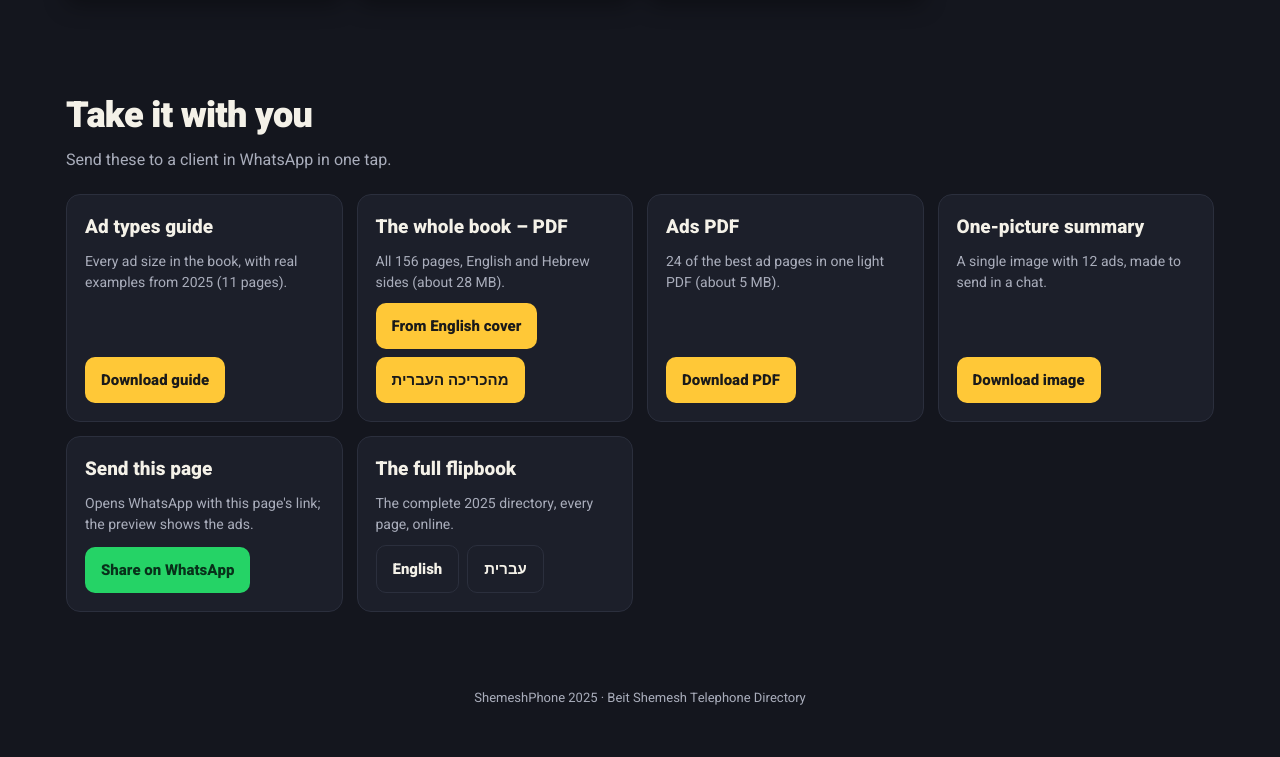
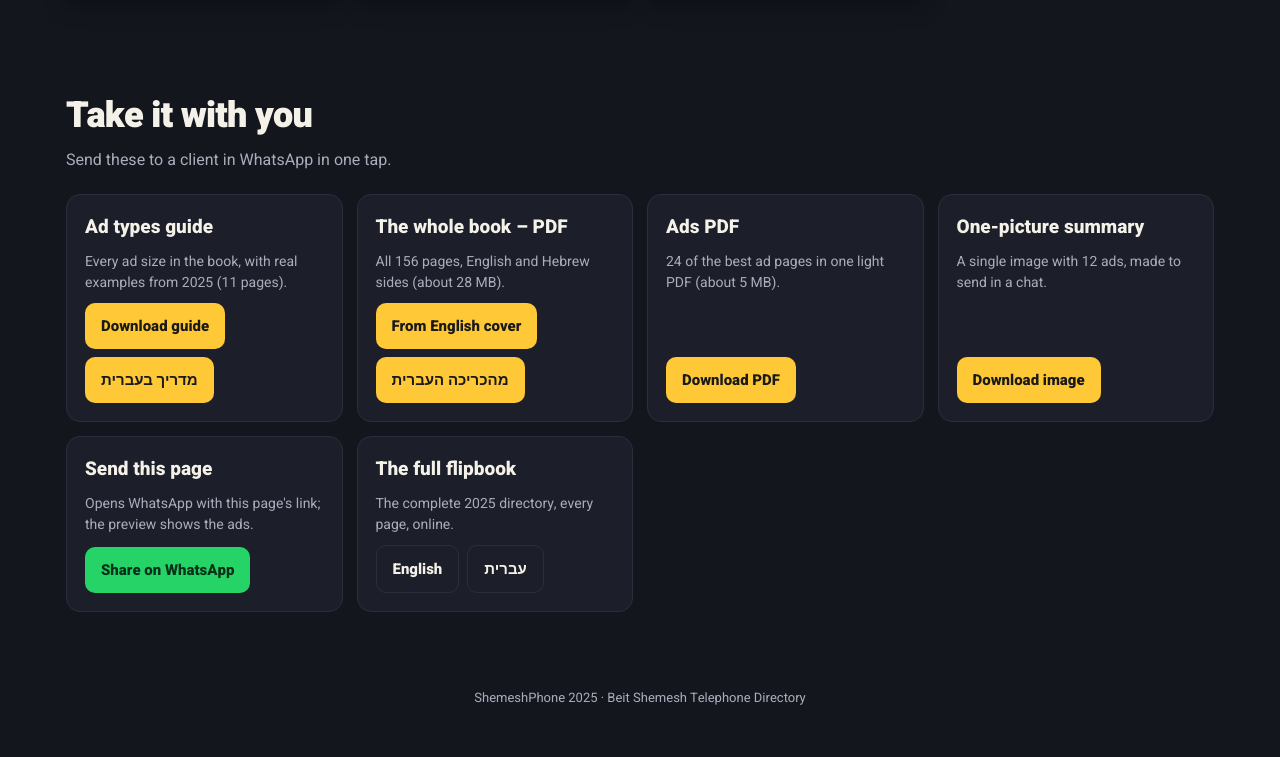
Before and after one commit to ariblevy/shemeshphone-ads, a plain HTML site: page index.html in a window 1280 px wide. Shown: the part 8299-9056 px from the top of the page. Drawn offline with Linux system fonts and the light colour scheme.

Commit message:
Add Hebrew ad types guide
Co-Authored-By: Claude Opus 5.5 <noreply@anthropic.com>

```diff
--- a/index.html
+++ b/index.html
@@ -126,7 +126,7 @@ footer{color:var(--mute);font-size:13px;padding:30px 0 50px;text-align:center}
   <h2>Take it with you</h2>
   <p class="sub">Send these to a client in WhatsApp in one tap.</p>
   <div class="share">
-    <div class="card"><h3>Ad types guide</h3><p>Every ad size in the book, with real examples from 2025 (11 pages).</p><div class="row"><a class="btn" href="ShemeshPhone-Ad-Types.pdf" download>Download guide</a></div></div>
+    <div class="card"><h3>Ad types guide</h3><p>Every ad size in the book, with real examples from 2025 (11 pages).</p><div class="row"><a class="btn" href="ShemeshPhone-Ad-Types.pdf" download>Download guide</a><a class="btn" href="ShemeshPhone-Ad-Types-Hebrew.pdf" download>מדריך בעברית</a></div></div>
     <div class="card"><h3>The whole book – PDF</h3><p>All 156 pages, English and Hebrew sides (about 28&nbsp;MB).</p><div class="row"><a class="btn" href="Shemeshphone-2025-full-English.pdf" download>From English cover</a><a class="btn" href="Shemeshphone-2025-full-Hebrew.pdf" download>מהכריכה העברית</a></div></div>
     <div class="card"><h3>Ads PDF</h3><p>24 of the best ad pages in one light PDF (about 5&nbsp;MB).</p><div class="row"><a class="btn" href="ShemeshPhone-2025-Ads.pdf" download>Download PDF</a></div></div>
     <div class="card"><h3>One-picture summary</h3><p>A single image with 12 ads, made to send in a chat.</p><div class="row"><a class="btn" href="ShemeshPhone-2025-Ads.jpg" download>Download image</a></div></div>
```
Also changed, not shown: 1 other file.
